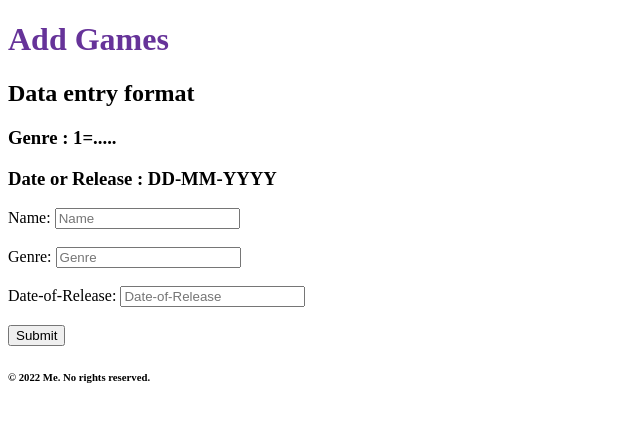
After one commit to chatnatee/Game-Database, a Flask app: page /game in a window 1280 px wide. The commit adds this page. Shown: the top 422 px of the page, without its empty margins (0-640 px from the left). Run offline with Flask 2, Linux system fonts and the light colour scheme.

Commit message:
before polishing

```diff
--- a/app.py
+++ b/app.py
@@ -1,5 +1,5 @@
 from flask import Flask, redirect, render_template, url_for, request, jsonify
-from dynamicModel import db, Potion
+from dynamicModel import db, Games
 
 #to see the result type "flask run" into the terminal
 
@@ -17,39 +17,39 @@ def home():
 
 @app.route('/', methods=['GET','POST'])
 def home():
-    return render_template('page.html', title='home', message="Welcome home!")
+    return render_template('page.html', title='home', message="Welcome homepage of video games database!")
 
 @app.route('/about')
 def about():
-    return render_template('page.html', title='about', message="this is the about page lol.")
+    return render_template('page.html', title='about', message="This database stores several video games informations (Name, Genre and Date of Release. Please the attached README.txt file for more instructions)")
 
 
-@app.route('/inventory')
-def inventory():
-    data = Potion.query.all()
-    return render_template('inventory.html', title='Inventory', potions=data)
+@app.route('/all')
+def all():
+    data = Games.query.all()
+    return render_template('all.html', title='All-Games', alls=data)
 
-@app.route('/potion', methods=['GET','POST'])
-def create_potion():
+@app.route('/game', methods=['GET','POST'])
+def create_games():
     if request.method == 'GET':
-        return render_template('potion.html', title='Add a Potion')
+        return render_template('game.html', title='Add Games')
     else:
         f_name = request.form['name']
-        f_quantity = request.form['quantity']
-        f_price = request.form['price']
-        to_add = Potion(name=f_name, quantity=f_quantity, price=f_price)
+        f_genre = request.form['genre']
+        f_dor = request.form['dor']
+        to_add = Games(name=f_name, genre=f_genre, dor=f_dor)
         db.session.add(to_add)
         db.session.commit()
-        return redirect(url_for('inventory'))
+        return redirect(url_for('all'))
 
-@app.route('/filter-items', methods=['GET','POST'])
-def filter_items():
+@app.route('/filter-games', methods=['GET','POST'])
+def filter_games():
     if request.method == 'GET':
         return render_template('search.html', title='Search')
     else:
-        f_max = request.form['max']
-        data = Potion.query.filter(Potion.price <= int(f_max)).all()
-        return render_template('inventory.html', title="Search results", potions=data)
+        f_numg = request.form['numg']
+        data = Games.query.filter(Games.genre == int(f_numg)).all()
+        return render_template('all.html', title="Search results", alls=data)
 
 '''
     else:
--- a/static/css/style.css
+++ b/static/css/style.css
@@ -1,3 +1,8 @@
 h1{
     color: rebeccapurple;
 }
+.active{
+    font-weight: bold;
+    text-decoration: none;
+    color: black;
+}
--- /dev/null
+++ b/templates/game.html
@@ -0,0 +1,22 @@
+{% extends 'base.html' %}
+{% block body %}
+<h1>{{ title }}</h1>
+<h2>Data entry format</h2>
+<h3>Genre : 1=.....</h3>
+<h3>Date or Release : DD-MM-YYYY</h3>
+<form action="/game" method="post">
+
+    <label for="name">Name: </label><input type="text" placeholder="Name" name="name" required >
+    <br><br>
+
+    <label for="genre">Genre: </label><input type="text" placeholder="Genre" name="genre" required >
+    <br><br>
+
+    <label for="dor">Date-of-Release: </label><input type="text" placeholder="Date-of-Release" name="dor" required >
+    <br><br>
+
+    <input type="submit" value="Submit">
+
+</form>
+
+{% endblock %}
--- a/templates/search.html
+++ b/templates/search.html
@@ -1,9 +1,10 @@
 {% extends 'base.html' %}
 {% block body %}
 <h1>Search</h1>
-<form action="/filter-items" method="post">
+<h3>Look up games by genre (1=...)</h3>
+<form action="/filter-games" method="post">
     <p>
-        <input type="number" name="max" min="0" placeholder="Max Value">
+        <input type="number" name="genre" min="0" placeholder="Search genre by number">
         <input type="submit" value="Search">
     </p>
 </form>
```
Also changed, not shown: dynamicModel.py (+5 -5 lines), templates/all.html (added, +13 -0 lines), templates/inventory.html (deleted, +0 -13 lines), templates/macros.html (added, +8 -0 lines), templates/potion.html (deleted, +0 -19 lines), data.db.
